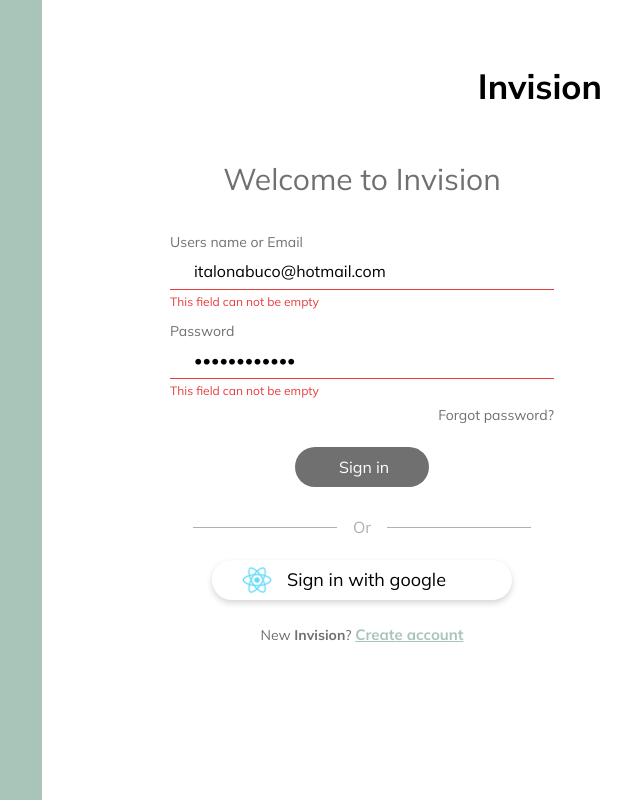
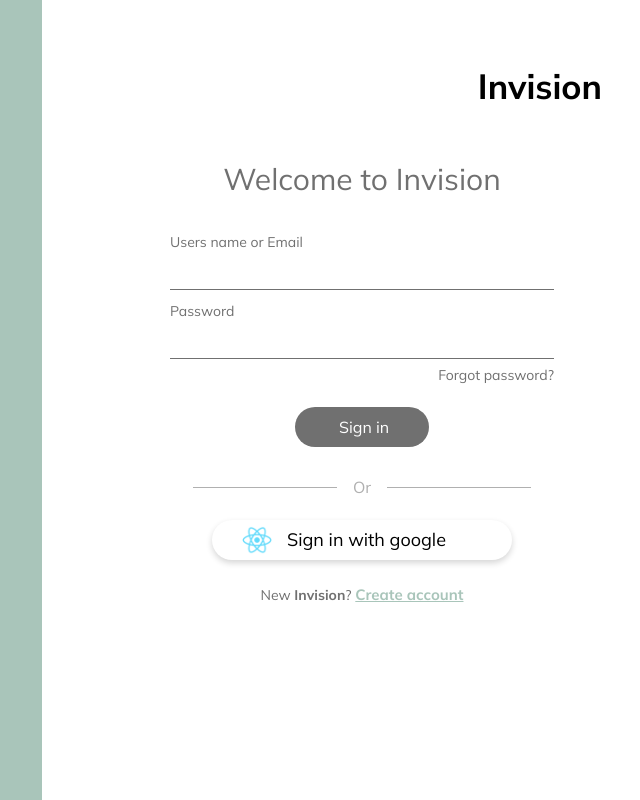
Before and after one commit to italonabuco/coding-challenge, a React (Create React App) app: page / in a window 1280 px wide. Shown: the whole page, without its empty margins (598-1238 px from the left). Built offline with nearby package versions, Linux system fonts and the light colour scheme.

Commit message:
Working on CustomForm Validation

```diff
--- a/src/components/CustomInput/index.js
+++ b/src/components/CustomInput/index.js
@@ -11,15 +11,16 @@
     onChange,
     className,
     invalid,
+    invalidText
   } = props;
   return (
     <div
       className={`custom-input mb-2 ${className} ${invalid && 'invalid'}`}
       style={style}
     >
-      <label for={id}>{label}</label>
+      <label htmlFor={id}>{label}</label>
       <input type={type} id={id} value={value} onChange={onChange} />
-      <div class="invalid-text mt-1">This field can not be empty</div>
+  <div className="invalid-text mt-1">{invalidText || 'This field can not be empty'}</div>
     </div>
   );
 };
--- a/src/components/InteractiveArea/FlowManager/CustomForm/index.js
+++ b/src/components/InteractiveArea/FlowManager/CustomForm/index.js
@@ -2,38 +2,97 @@
 import CustomInput from '../../../CustomInput';
 import './CustomForm.scss';
 
-const CustomForm = (props) => {
-  const { isSignIn } = props;
-  const handleSubmit = (event) => {
+class CustomForm extends React.Component {
+  state = {
+    name: '',
+    user: '',
+    password: '',
+    errors: {},
+    isFormInvalid: false,
+  };
+
+  resetForm = () =>
+    this.setState({
+      name: '',
+      user: '',
+      password: '',
+      errors: {},
+      isFormInvalid: false,
+    });
+
+  validate = () => {
+    const { isSignIn } = this.props;
+    const { user } = this.state;
+    const newErrors = {};
+    const checkEmpty = (...fieldsName) => {
+      for (let field of fieldsName) {
+        if (!this.state[field]) newErrors[field] = true;
+      }
+    };
+
+    const validateEmail = (text) => {
+      // regular expression to validate email
+      const re = /^(([^<>()[\]\\.,;:\s@"]+(\.[^<>()[\]\\.,;:\s@"]+)*)|(".+"))@((\[[0-9]{1,3}\.[0-9]{1,3}\.[0-9]{1,3}\.[0-9]{1,3}\])|(([a-zA-Z\-0-9]+\.)+[a-zA-Z]{2,}))$/;
+      return re.test(String(text).toLowerCase());
+    };
+    if (isSignIn) {
+      checkEmpty('user', 'password');
+    } else {
+      checkEmpty('name', 'user', 'password');
+    }
+
+    if (!newErrors['user'] && user.includes('@')) {
+      if (!validateEmail(user)) {
+        newErrors.email = true;
+      }
+    }
+
+    if (Object.keys(newErrors).length > 0) {
+      this.setState({ errors: newErrors, isFormInvalid: true });
+    } else {
+      this.setState({ errors: {}, isFormInvalid: false });
+    }
+  };
+
+  handleSubmit = (event) => {
     event.preventDefault();
+    this.validate();
   };
+
+  handleInputChange = (name, value) => this.setState({ [name]: value });
+
+  render() {
+    const { isSignIn } = this.props;
+    const { errors, name, user, password } = this.state;
+
     return (
-    <form onSubmit={handleSubmit} class="custom-form w-100">
+      <form onSubmit={this.handleSubmit} className="custom-form w-100">
         {!isSignIn && (
           <CustomInput
             type="text"
             label="Full Name"
-          value="Italo Nabuco"
-          onChange={() => {}}
+            value={name}
+            onChange={(event) => this.handleInputChange('name', event.target.value)}
             className=""
-          // invalid
+            invalid={errors.name}
           />
         )}
         <CustomInput
           type="text"
           label="Users name or Email"
-        value="italonabuco@hotmail.com"
-        onChange={() => {}}
+          value={user}
+          onChange={(event) => this.handleInputChange('user', event.target.value)}
           className=""
-        invalid
+          invalid={errors.user || errors.email}
+          invalidText={errors.email && 'Enter valid email address'}
         />
         <CustomInput
           type="password"
           label={isSignIn ? 'Password' : 'Create Password'}
-        value="Italo Nabuco"
-        onChange={() => {}}
+          value={password}
+          onChange={(event) => this.handleInputChange('password', event.target.value)}
           className=""
-        invalid
+          invalid={errors.password}
         />
         {isSignIn && (
           <div className="d-flex justify-content-end">
@@ -46,6 +105,7 @@
         </div>
       </form>
     );
-};
+  }
+}
 
 export default CustomForm;
--- a/src/components/InteractiveArea/FlowManager/index.js
+++ b/src/components/InteractiveArea/FlowManager/index.js
@@ -1,4 +1,4 @@
-import React, { useState } from 'react';
+import React, { useState, useRef } from 'react';
 import './FlowManager.scss';
 import SocialMediaButton from '../../SocialMediaButton';
 import img from '../../../assets/img/logo512.png';
@@ -7,9 +7,11 @@
 
 const FlowManager = () => {
   const [isSignIn, setIsSignIn] = useState(true);
+  const customFormRef = useRef(null);
 
   const switchContent = () => {
     setIsSignIn(!isSignIn);
+    customFormRef.current.resetForm();
   };
 
   return (
@@ -17,7 +19,7 @@
       <div className="flow-title mb-3">
         {isSignIn ? 'Welcome to Invision' : 'Getting Started'}
       </div>
-      <CustomForm isSignIn={isSignIn} />
+      <CustomForm isSignIn={isSignIn} ref={customFormRef}/>
       <div className="option-divider d-flex align-items-center justify-content-center mt-3 mb-4">
         <div className="divider-line"></div>
         <div className="divider-text px-3">Or</div>
```
Lines whose indentation alone changed are shown as unchanged.
